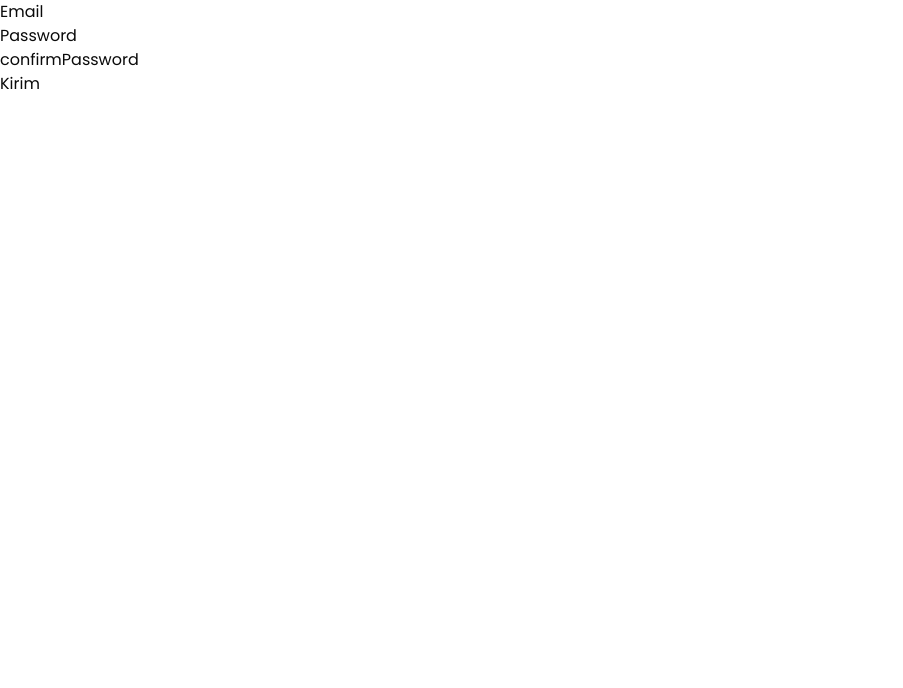
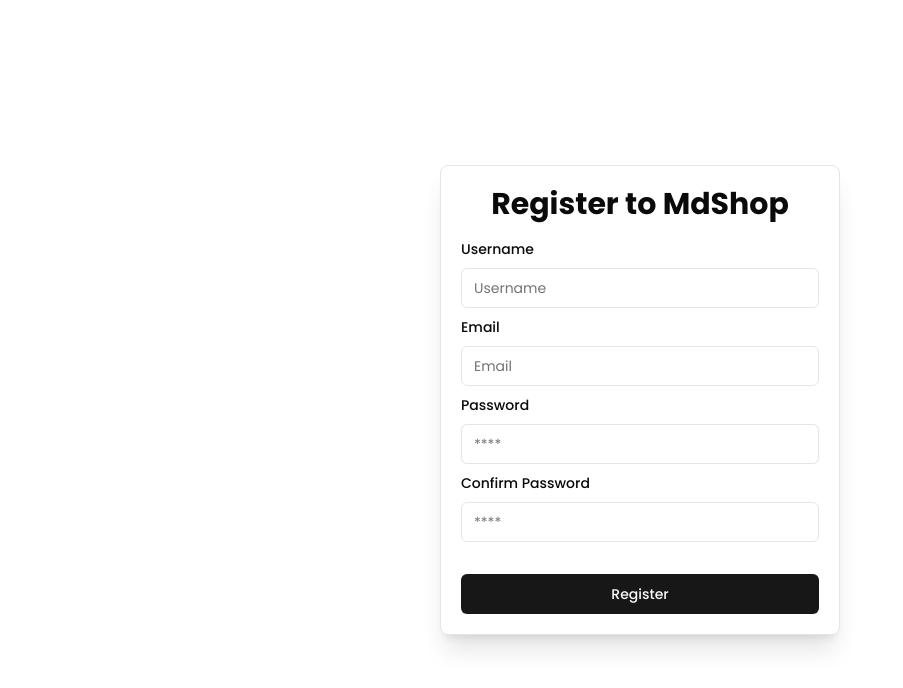
Before and after one commit to ahmaddzidnii/e-commerce, a Next.js app in the folder frontend/: page /register in a window 1280 px wide. Shown: the top 688 px of the page, without its empty margins (0-903 px from the left). Built offline with nearby package versions, Linux system fonts and the light colour scheme; no server answers.

Commit message:
frontend: feature: add ui register

```diff
--- /dev/null
+++ b/frontend/app/(auth)/register/form.tsx
@@ -0,0 +1,54 @@
+"use client";
+import { useState } from "react";
+
+import { Button } from "@/components/ui/button";
+import { Card } from "@/components/ui/card";
+import { Input } from "@/components/ui/input";
+import { Label } from "@/components/ui/label";
+import { useSignup } from "@/hooks/use-signup";
+
+export const RegisterPageClientSide = () => {
+  const [data, setData] = useState({
+    username: "",
+    email: "",
+    password: "",
+    confirmPassword: "",
+  });
+  //   const [username, setUsername] = useState("");
+  //   const [email, setEmail] = useState("");
+  //   const [password, setPassword] = useState("");
+  //   const [confirmPassword, setConfirmPassword] = useState("");
+
+  const { error, isLoading, signup } = useSignup();
+
+  const handleSubmit = async (e: React.FormEvent<HTMLFormElement>) => {
+    e.preventDefault();
+
+    const { username, email, password, confirmPassword } = data;
+
+    await signup(username, email, password, confirmPassword);
+    setData({ username: "", email: "", password: "", confirmPassword: "" });
+  };
+
+  return (
+    <div className="flex min-h-screen items-center justify-center w-full">
+      <Card className="w-[400px] p-5 shadow-xl">
+        <h1 className="text-3xl text-center mb-5 font-bold">Register to MdShop</h1>
+        <form onSubmit={handleSubmit} className="flex flex-col gap-3">
+          <Label htmlFor="username">Username</Label>
+          <Input required value={data.username} type="text" id="username" placeholder="Username" onChange={(e) => setData({ ...data, username: e.target.value })} />
+          <Label htmlFor="email">Email</Label>
+          <Input required type="email" value={data.email} id="email" placeholder="Email" onChange={(e) => setData({ ...data, email: e.target.value })} />
+          <Label htmlFor="password">Password</Label>
+          <Input required type="password" value={data.password} id="password" placeholder="****" onChange={(e) => setData({ ...data, password: e.target.value })} />
+          <Label htmlFor="confirmPassword">Confirm Password</Label>
+          <Input required type="password" value={data.confirmPassword} id="confirmPassword" placeholder="****" onChange={(e) => setData({ ...data, confirmPassword: e.target.value })} />
+          {error && <p className="text-red-500 text-center">{error}</p>}
+          <Button className="mt-5 w-full" type="submit" disabled={isLoading}>
+            {isLoading ? "Loading..." : "Register"}
+          </Button>
+        </form>
+      </Card>
+    </div>
+  );
+};
--- a/frontend/app/(auth)/register/page.tsx
+++ b/frontend/app/(auth)/register/page.tsx
@@ -1,43 +1,10 @@
-"use client";
+import { RegisterPageClientSide } from "./form";
 
-import { useState } from "react";
-
+export const metadata = {
+  title: "Register"
+};
 const RegisterPage = () => {
-  const [email, setEmail] = useState("");
-  const [password, setPassword] = useState("");
-  const [confirmPassword, setConfirmPassword] = useState("");
-
-  const handleSubmit = async (e: React.FormEvent<HTMLFormElement>) => {
-    e.preventDefault();
-
-    console.log({
-      data: {
-        email,
-        password,
-        confirmPassword,
-      },
-    });
-  };
-
-  return (
-    <div>
-      <form onSubmit={handleSubmit}>
-        <div>
-          <label htmlFor="email">Email</label>
-          <input id="email" type="email" value={email} onChange={(e) => setEmail(e.target.value)} />
-        </div>
-        <div>
-          <label htmlFor="password">Password</label>
-          <input id="password" type="password" value={password} onChange={(e) => setPassword(e.target.value)} />
-        </div>
-        <div>
-          <label htmlFor="confirmPassword">confirmPassword</label>
-          <input id="confirmPassword" type="password" value={confirmPassword} onChange={(e) => setConfirmPassword(e.target.value)} />
-        </div>
-        <button type="submit">Kirim</button>
-      </form>
-    </div>
-  );
+  return <RegisterPageClientSide />;
 };
 
 export default RegisterPage;
--- a/frontend/app/layout.tsx
+++ b/frontend/app/layout.tsx
@@ -1,8 +1,10 @@
+import NextTopLoader from "nextjs-toploader";
+import { Poppins } from "next/font/google";
 import type { Metadata } from "next";
-import { Poppins } from "next/font/google";
+
 import "./globals.css";
-import NextTopLoader from "nextjs-toploader";
 import { AuthContextProvider } from "@/context/auth-context";
+import { Toaster } from "@/components/ui/sonner";
 
 const poppins = Poppins({ subsets: ["latin"], weight: ["100", "200", "300", "400", "500", "600", "700", "800", "900"] });
 
@@ -25,6 +27,7 @@
       <body className={poppins.className}>
         <AuthContextProvider>
           <NextTopLoader showSpinner={false} height={5} color="#fde047" />
+          <Toaster />
           {children}
         </AuthContextProvider>
       </body>
--- /dev/null
+++ b/frontend/components/ui/label.tsx
@@ -0,0 +1,26 @@
+"use client"
+
+import * as React from "react"
+import * as LabelPrimitive from "@radix-ui/react-label"
+import { cva, type VariantProps } from "class-variance-authority"
+
+import { cn } from "@/lib/utils"
+
+const labelVariants = cva(
+  "text-sm font-medium leading-none peer-disabled:cursor-not-allowed peer-disabled:opacity-70"
+)
+
+const Label = React.forwardRef<
+  React.ElementRef<typeof LabelPrimitive.Root>,
+  React.ComponentPropsWithoutRef<typeof LabelPrimitive.Root> &
+    VariantProps<typeof labelVariants>
+>(({ className, ...props }, ref) => (
+  <LabelPrimitive.Root
+    ref={ref}
+    className={cn(labelVariants(), className)}
+    {...props}
+  />
+))
+Label.displayName = LabelPrimitive.Root.displayName
+
+export { Label }
--- /dev/null
+++ b/frontend/components/ui/sonner.tsx
@@ -0,0 +1,31 @@
+"use client"
+
+import { useTheme } from "next-themes"
+import { Toaster as Sonner } from "sonner"
+
+type ToasterProps = React.ComponentProps<typeof Sonner>
+
+const Toaster = ({ ...props }: ToasterProps) => {
+  const { theme = "system" } = useTheme()
+
+  return (
+    <Sonner
+      theme={theme as ToasterProps["theme"]}
+      className="toaster group"
+      toastOptions={{
+        classNames: {
+          toast:
+            "group toast group-[.toaster]:bg-background group-[.toaster]:text-foreground group-[.toaster]:border-border group-[.toaster]:shadow-lg",
+          description: "group-[.toast]:text-muted-foreground",
+          actionButton:
+            "group-[.toast]:bg-primary group-[.toast]:text-primary-foreground",
+          cancelButton:
+            "group-[.toast]:bg-muted group-[.toast]:text-muted-foreground",
+        },
+      }}
+      {...props}
+    />
+  )
+}
+
+export { Toaster }
--- a/frontend/hooks/use-signup.ts
+++ b/frontend/hooks/use-signup.ts
@@ -3,30 +3,32 @@
 import { useState } from "react";
 import { useAuthContext } from "./use-auth-context";
 import { axiosInstance } from "@/lib/axios";
+import { toast } from "sonner";
 
 export const useSignup = () => {
   const [error, setError] = useState(null);
-  const [loading, setLoading] = useState(false);
+  const [isLoading, setIsLoading] = useState(false);
   const { dispatch } = useAuthContext();
 
-  const signup = async (email: string, password: string) => {
-    setLoading(true);
+  const signup = async (username: string, email: string, password: string, confirmPassword: string) => {
+    setIsLoading(true);
     setError(null);
 
-    const response = await axiosInstance.post("/register", { email, password });
+    try {
+      const response = await axiosInstance.post("/register", { username, email, password, confirmPassword });
 
-    if (response.status !== 201) {
-      setLoading(false);
-      setError(response.data.message);
-      return;
-    }
-    if (response.status === 201) {
-      localStorage.setItem("user", JSON.stringify(response.data));
+      if (response.status === 201) {
+        localStorage.setItem("user", JSON.stringify(response.data));
 
-      dispatch({ type: "LOGIN", payload: response.data });
-      setLoading(false);
+        dispatch({ type: "LOGIN", payload: response.data });
+        setIsLoading(false);
+        toast.success("Register Success");
+      }
+    } catch (error: any) {
+      setError(error.response.data.errors);
+      setIsLoading(false);
     }
   };
 
-  return { error, loading, signup };
+  return { error, isLoading, signup };
 };
--- a/frontend/package.json
+++ b/frontend/package.json
@@ -10,6 +10,7 @@
   },
   "dependencies": {
     "@radix-ui/react-dropdown-menu": "^2.0.6",
+    "@radix-ui/react-label": "^2.0.2",
     "@radix-ui/react-select": "^2.0.0",
     "@radix-ui/react-separator": "^1.0.3",
     "@radix-ui/react-slot": "^1.0.2",
@@ -23,6 +24,7 @@
     "react": "^18",
     "react-dom": "^18",
     "react-responsive-carousel": "^3.2.23",
+    "sonner": "^1.3.1",
     "tailwind-merge": "^2.1.0",
     "tailwindcss-animate": "^1.0.7"
   },
```
Also changed, not shown: 1 other file (tests, documents, lock files or other folders).
